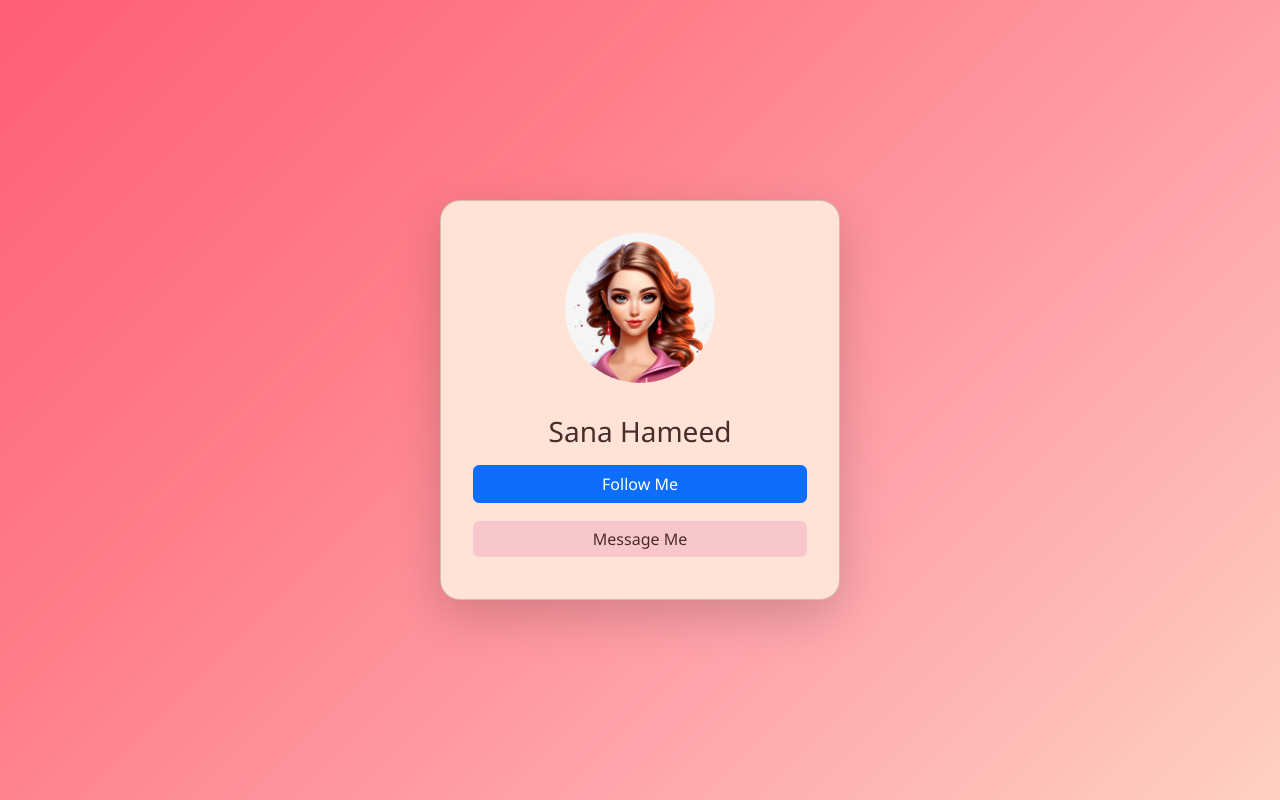
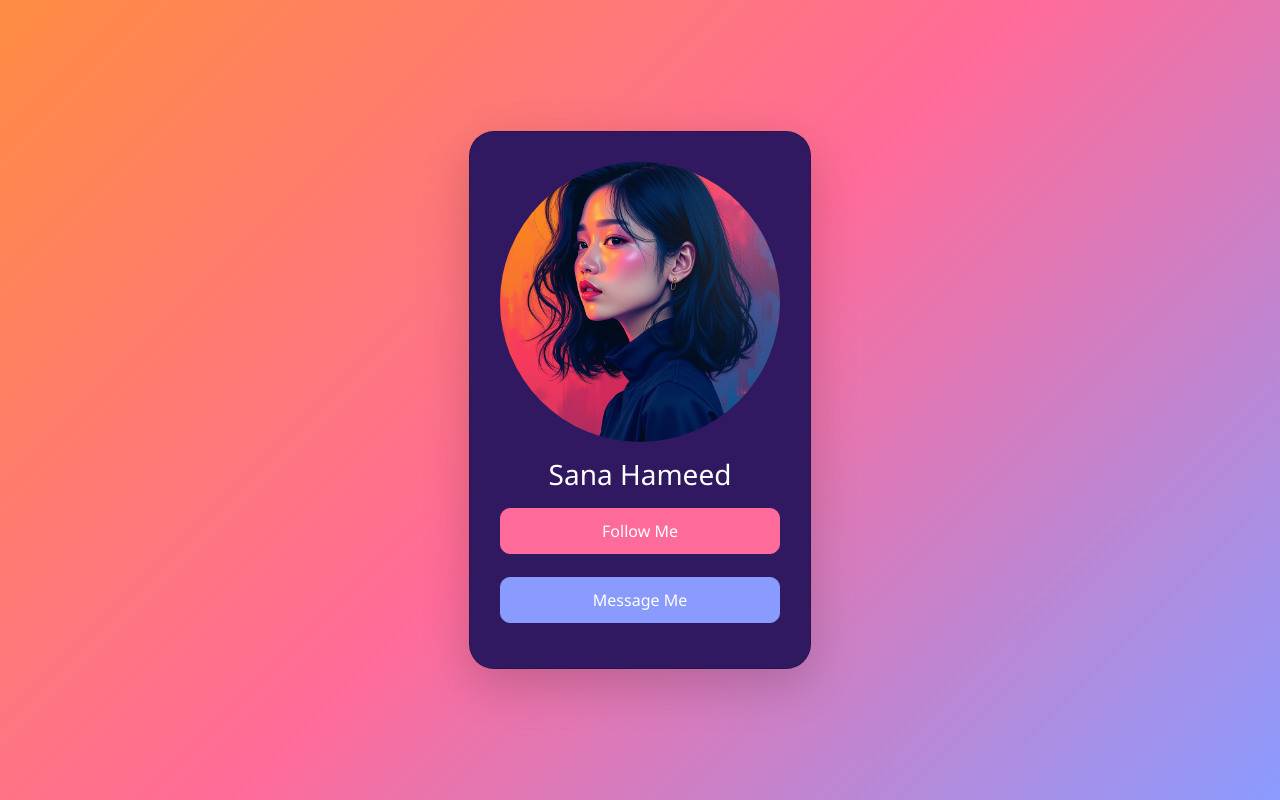
Before and after one commit to SanaHameed2/Bootstrap-Project, a plain HTML site: page index.html in a window 1280 px wide. Drawn offline with nearby package versions, Linux system fonts and the light colour scheme.

Commit message:
changes made in css

```diff
--- a/index.html
+++ b/index.html
@@ -11,41 +11,17 @@
       crossorigin="anonymous"
     />
     <link rel="stylesheet" href="style.css" />
-    <style>
-      .custom-card {
-        max-width: 400px;
-        width: 100%;
-        padding: 2rem;
-      }
-
-      .custom-card img {
-        width: 150px;
-        height: 150px;
-        object-fit: cover;
-        margin: 0 auto;
-        display: block;
-      }
-
-      h3 {
-        color: #c04a5b; /* soft stylish color */
-        margin-top: 1rem;
-      }
-
-      .btn-info {
-        background-color: #f8c7cc;
-        border: none;
-        color: #4a2c2a;
-      }
-
-      .btn-info:hover {
-        background-color: #f5b3ba;
-      }
-    </style>
   </head>
   <body>
-    <div class="container d-flex justify-content-center align-items-center vh-100">
+    <div
+      class="container d-flex justify-content-center align-items-center vh-100"
+    >
       <div class="card text-center shadow-lg custom-card">
-        <img src="img.png" class="card-img-top rounded-circle mb-3" alt="profile" />
+        <img
+          src="Flux_Dev_bold_acrylic_painting_an_asian_girl_having_korean_gir_1 (1).jpg"
+          class="card-img-top rounded-circle mb-3"
+          alt="profile"
+        />
         <h3 class="mb-0">Sana Hameed</h3>
         <button class="btn btn-primary mt-3">Follow Me</button>
         <button class="btn btn-info mt-2">Message Me</button>
--- a/style.css
+++ b/style.css
@@ -1,30 +1,66 @@
 body {
-  background: linear-gradient(135deg, #ff5e78, #ff7e8a, #ffa4ac, #ffd1c1);
+  background: linear-gradient(135deg, #ff8c42, #ff6b9a, #8a9bff);
   font-family: "Segoe UI", Tahoma, Geneva, Verdana, sans-serif;
+  min-height: 100vh;
+  margin: 0;
+  display: flex;
+  justify-content: center;
+  align-items: center;
 }
 .custom-card {
-  background-color: #ffe3d6;
-
-  border-radius: 20px;
-  margin: 20px;
-  max-width: 320px;
+  background-color: #311961;
+  border-radius: 25px;
+  margin: 40px;
+  max-width: 400px;
+  padding: 30px;
   transition: transform 0.3s ease;
+  box-shadow: 0 4px 15px rgba(0, 0, 0, 0.1);
 }
 .custom-card:hover {
   transform: scale(1.05);
 }
 .custom-card h3 {
-  color: #4a2c2a;
+  color: #fff;
   font-weight: 400;
+  margin-bottom: 20px;
 }
-.custom-card p {
-  color: #ffd1c1;
+.custom-card img {
+  width: 280px;
+  height: auto;
+  border-radius: 15px;
+  margin-bottom: 25px;
+  transition: box-shadow 0.3s ease;
+}
+.custom-card img:hover {
+  box-shadow: 0 0 15px rgba(221, 166, 166, 0.7);
 }
 .btn {
   font-weight: 400;
-  margin-bottom: 10px;
+  margin-bottom: 15px;
+  padding: 10px;
+  border-radius: 10px;
+  transition: box-shadow 0.3s ease, transform 0.3s ease;
+  width: 100%;
 }
-.custom-card img {
-  width: 300px;
-  height: auto;
+.btn-primary {
+  background-color: #ff6b9a;
+  border-color: #ff6b9a;
+  color: #fff;
 }
+.btn-primary:hover {
+  background-color: #ff87b2;
+  border-color: #ff87b2;
+  box-shadow: 0 0 15px rgba(255, 107, 154, 0.7);
+  transform: translateY(-2px);
+}
+.btn-info {
+  background-color: #8a9bff;
+  border-color: #8a9bff;
+  color: #fff;
+}
+.btn-info:hover {
+  background-color: #9ca8ff;
+  border-color: #9ca8ff;
+  box-shadow: 0 0 15px rgba(138, 155, 255, 0.7);
+  transform: translateY(-2px);
+}
```
Also changed, not shown: Flux_Dev_bold_acrylic_painting_an_asian_girl_having_korean_gir_1 (1).jpg (added), img.png (deleted).
